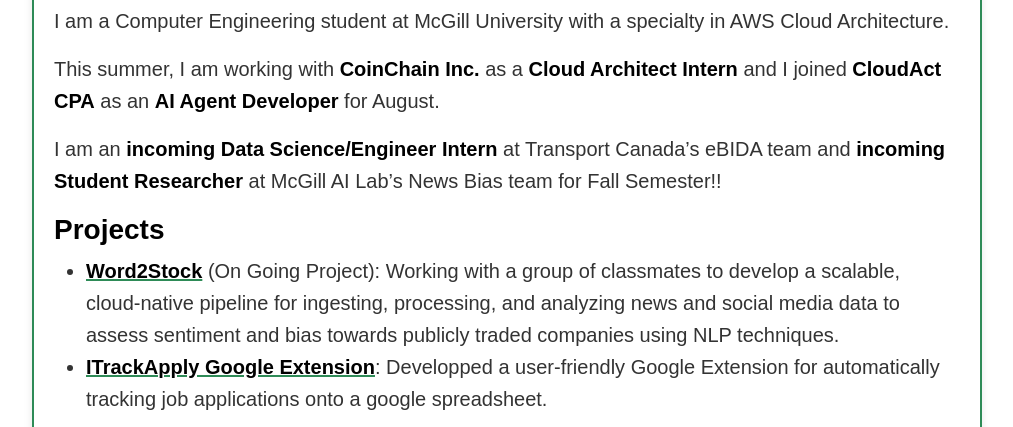
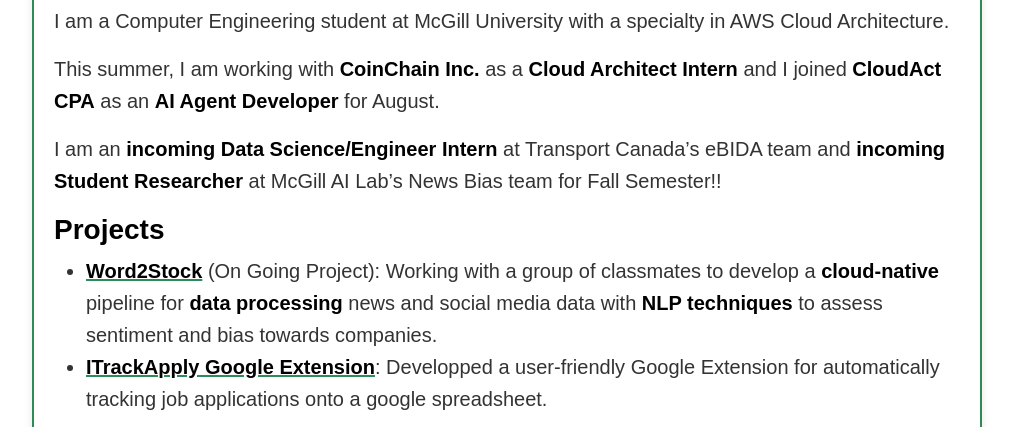
Before and after one commit to peterhxk/peterhxk.github.io, a Jekyll site: the page built from index.markdown, in a window 1280 px wide and 900 px high, scrolled down 391 px, cut to the strip 0-427 px from the top of the window. Shown: the whole strip, without its empty margins (133-1146 px from the left). Built offline with Jekyll 4.4.1, drawn with Linux system fonts in a browser that asks for light colours.

Commit message:
update webpage Aug 24

```diff
--- a/index.markdown
+++ b/index.markdown
@@ -14,7 +14,7 @@ I am an **incoming Data Science/Engineer Intern** at Transport Canada's eBIDA te
 ### **Projects**
 
 - [**Word2Stock**](https://github.com/peterhxk/Word2Stocks) (On Going Project):
-  Working with a group of classmates to develop a scalable, cloud-native pipeline for ingesting, processing, and analyzing news and social media data to assess sentiment and bias towards publicly traded companies using NLP techniques.
+  Working with a group of classmates to develop a **cloud-native** pipeline for **data processing** news and social media data with **NLP techniques** to assess sentiment and bias towards companies.
 - [**ITrackApply Google Extension**](https://www.youtube.com/embed/KrnUM2nuuWE):
 Developped a user-friendly Google Extension for automatically tracking job applications onto a google spreadsheet.
 <div style="text-align: center;">
```
